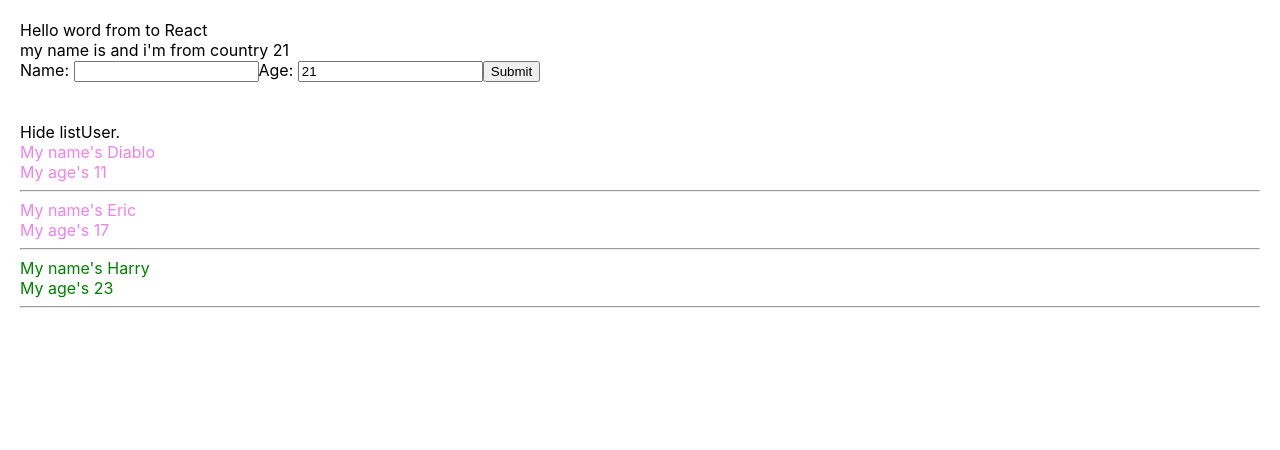
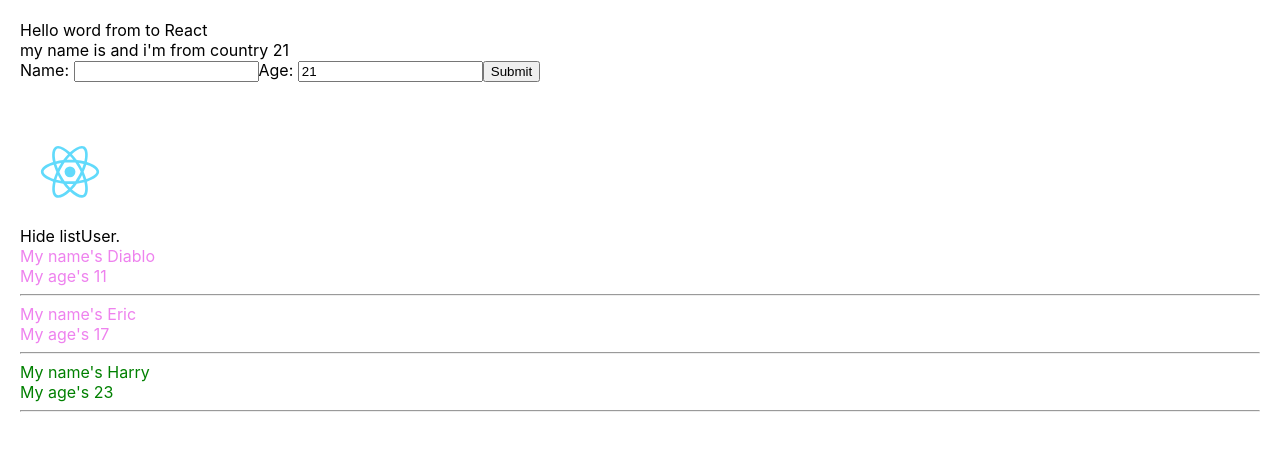
Before and after one commit to ghostdev11/react_hook_beginners, a React (Create React App) app: page / in a window 1280 px wide. Shown: the top 450 px of the page. Built offline with nearby package versions, Linux system fonts and the light colour scheme.

Commit message:
using img with react

```diff
--- a/src/components/DisplayInfor.js
+++ b/src/components/DisplayInfor.js
@@ -1,4 +1,6 @@
 import React from "react";
+import './DisplayInfor.scss';
+import logo from './../logo.svg';
 
 class DisplayInfor extends React.Component {
   state = {
@@ -14,6 +16,7 @@ class DisplayInfor extends React.Component {
     // console.log(listUsers);
     return (
       <div className="display-infor-container">
+        <img src={logo}/>
         <div>
           <span
             onClick={() => {
--- a/src/components/DisplayInfor.scss
+++ b/src/components/DisplayInfor.scss
@@ -6,5 +6,8 @@
   .green{
     color: green;
   }
-
+  img {
+    width: 100px;
+    height: 100px;
+  }
 }
```
